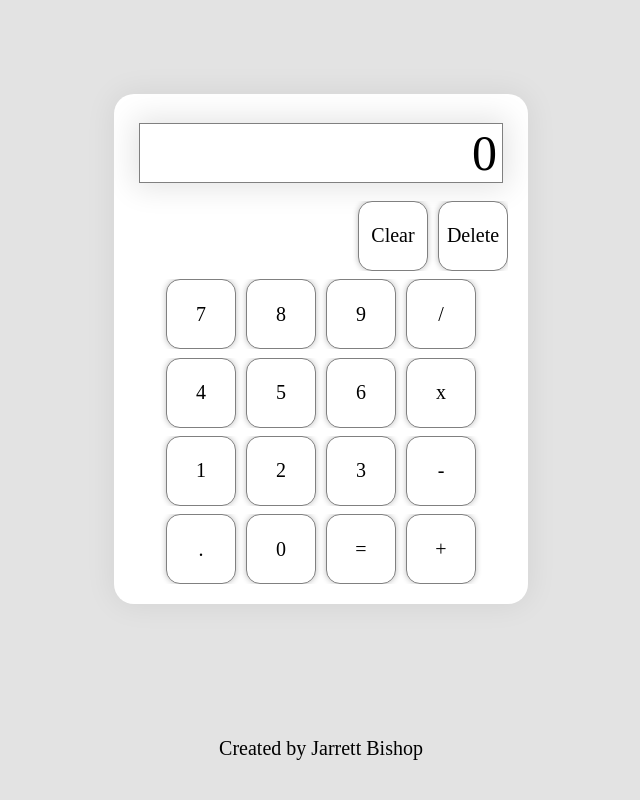
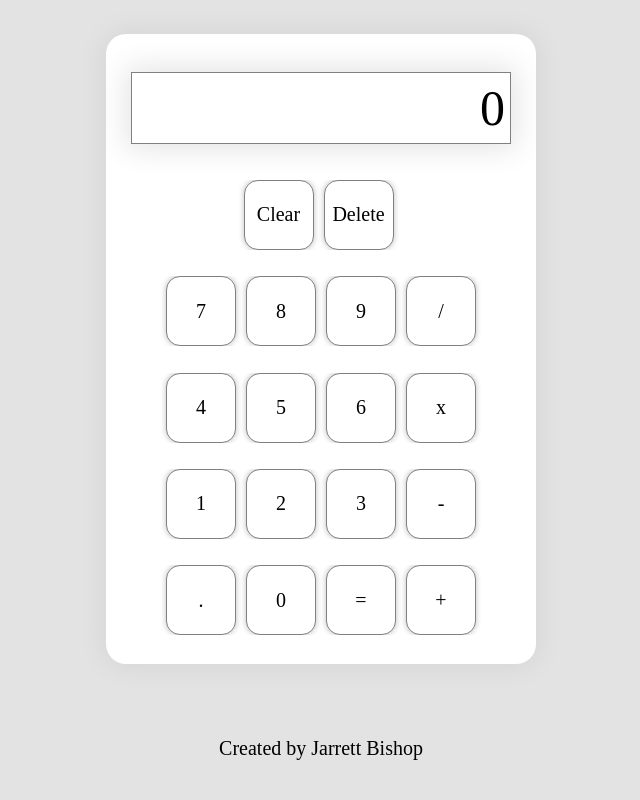
Before and after one commit to jarrettwbishop/Calculator, a plain HTML site: page index.html in a window 1280 px wide. Shown: the whole page, without its empty margins (319-959 px from the left). Drawn offline with Linux system fonts and the light colour scheme.

Commit message:
Make calculator a set size

```diff
--- a/main.css
+++ b/main.css
@@ -44,8 +44,9 @@ button:hover {
     flex-direction: column;
     justify-content: space-around;
     border-radius: 1em;
-    height: 60vh;
-    width: 30vw;
+    height: 600px;
+    width: 400px;
+    flex-shrink: 0;
 }
 
 #display {
@@ -64,7 +65,7 @@ button:hover {
 .row-1 {
     display: flex;
     flex-direction: row;
-    justify-content: flex-end;
+    justify-content: center;
     gap: 10px;
     margin-right: 5px;
 }
```
